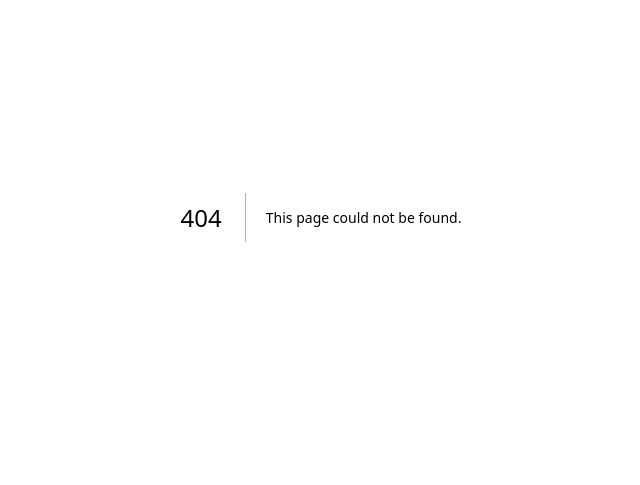
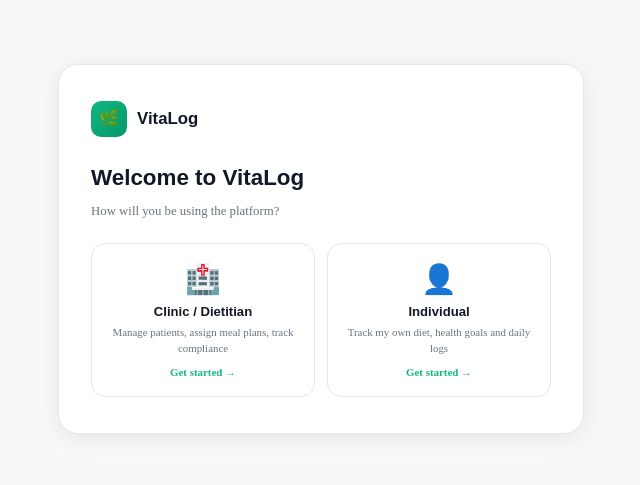
Before and after one commit to Blitora/blitora-pulse, a Next.js app: page /org/setup in a window 1280 px wide. Before the commit this address had no page. Shown: the part 183-668 px from the top of the page, without its empty margins (319-959 px from the left). Built offline with nearby package versions, Linux system fonts and the light colour scheme.

Commit message:
Create setup.js

```diff
--- /dev/null
+++ b/pages/org/setup.js
@@ -0,0 +1,182 @@
+// pages/org/setup.js  — NEW FILE
+// Shown to: logged-in users with role = 'unassigned' (no org yet)
+// Flow: Enter clinic name → creates org → adds user as org_admin → redirect to /clinic/patients
+
+import { useState, useEffect } from 'react';
+import { useRouter } from 'next/router';
+import { getSupabase } from '../../lib/supabase';
+const supabase = getSupabase();
+import { useRole, ROLES } from '../../lib/useRole';
+
+export default function OrgSetupPage() {
+  const router = useRouter();
+  const { role, loading } = useRole();
+  const [step, setStep]       = useState(1); // 1=choose type, 2=fill details
+  const [accountType, setType] = useState(''); // 'clinic' | 'individual'
+  const [orgName, setOrgName] = useState('');
+  const [submitting, setSubmitting] = useState(false);
+  const [error, setError]     = useState('');
+
+  useEffect(() => {
+    if (!loading && role && role !== ROLES.UNASSIGNED) {
+      router.replace(role === ROLES.PATIENT ? '/dashboard' : '/clinic/patients');
+    }
+  }, [role, loading, router]);
+
+  async function createOrg(e) {
+    e.preventDefault();
+    setError('');
+    setSubmitting(true);
+
+    try {
+      const { data: { user } } = await supabase.auth.getUser();
+      if (!user) throw new Error('Not logged in');
+
+      const name = accountType === 'individual'
+        ? `${user.user_metadata?.full_name || user.email}'s Account`
+        : orgName.trim();
+
+      // 1. Create organisation
+      const { data: org, error: orgErr } = await supabase
+        .from('organisations')
+        .insert({ name, plan: 'trial' })
+        .select()
+        .single();
+      if (orgErr) throw orgErr;
+
+      // 2. Add user as org_admin (or patient for individual)
+      const memberRole = accountType === 'individual' ? 'patient' : 'org_admin';
+      const { error: memErr } = await supabase
+        .from('organisation_members')
+        .insert({ org_id: org.id, user_id: user.id, role: memberRole });
+      if (memErr) throw memErr;
+
+      // 3. For individual accounts, also create patient_assignment pointing to themselves
+      if (accountType === 'individual') {
+        await supabase.from('patient_assignments').insert({
+          org_id: org.id, patient_id: user.id, dietitian_id: user.id
+        });
+        router.replace('/dashboard');
+      } else {
+        router.replace('/clinic/patients');
+      }
+    } catch (err) {
+      setError(err.message);
+      setSubmitting(false);
+    }
+  }
+
+  if (loading) return <Loading />;
+
+  return (
+    <div style={s.page}>
+      <div style={s.card}>
+        <div style={s.logoRow}>
+          <div style={s.logoIcon}>🌿</div>
+          <div style={s.logoName}>VitaLog</div>
+        </div>
+
+        {step === 1 && (
+          <>
+            <h1 style={s.h1}>Welcome to VitaLog</h1>
+            <p style={s.sub}>How will you be using the platform?</p>
+            <div style={s.typeGrid}>
+              <TypeCard
+                icon="🏥"
+                title="Clinic / Dietitian"
+                desc="Manage patients, assign meal plans, track compliance"
+                onClick={() => { setType('clinic'); setStep(2); }}
+              />
+              <TypeCard
+                icon="👤"
+                title="Individual"
+                desc="Track my own diet, health goals and daily logs"
+                onClick={() => { setType('individual'); setStep(2); }}
+              />
+            </div>
+          </>
+        )}
+
+        {step === 2 && accountType === 'clinic' && (
+          <>
+            <button style={s.back} onClick={() => setStep(1)}>← Back</button>
+            <h1 style={s.h1}>Set up your clinic</h1>
+            <p style={s.sub}>You'll be the admin. Invite dietitians and patients next.</p>
+            {error && <div style={s.err}>{error}</div>}
+            <form onSubmit={createOrg}>
+              <label style={s.lbl}>Clinic / Practice name</label>
+              <input
+                style={s.inp}
+                value={orgName}
+                onChange={e => setOrgName(e.target.value)}
+                placeholder="e.g. Dr. Sharma Nutrition Clinic"
+                required
+              />
+              <div style={s.trialNote}>✓ 14-day free trial · No credit card required</div>
+              <button style={{ ...s.btn, opacity: submitting ? 0.7 : 1 }} type="submit" disabled={submitting}>
+                {submitting ? 'Creating…' : 'Create Clinic Account →'}
+              </button>
+            </form>
+          </>
+        )}
+
+        {step === 2 && accountType === 'individual' && (
+          <>
+            <button style={s.back} onClick={() => setStep(1)}>← Back</button>
+            <h1 style={s.h1}>Set up your account</h1>
+            <p style={s.sub}>We'll create your personal health tracking space.</p>
+            {error && <div style={s.err}>{error}</div>}
+            <form onSubmit={createOrg}>
+              <div style={s.trialNote}>✓ Free tier with AI suggestions included</div>
+              <button style={{ ...s.btn, opacity: submitting ? 0.7 : 1 }} type="submit" disabled={submitting}>
+                {submitting ? 'Setting up…' : 'Start Tracking →'}
+              </button>
+            </form>
+          </>
+        )}
+      </div>
+    </div>
+  );
+}
+
+function TypeCard({ icon, title, desc, onClick }) {
+  return (
+    <div style={s.typeCard} onClick={onClick}>
+      <div style={s.typeIcon}>{icon}</div>
+      <div style={s.typeTitle}>{title}</div>
+      <div style={s.typeDesc}>{desc}</div>
+      <div style={s.typeArrow}>Get started →</div>
+    </div>
+  );
+}
+
+function Loading() {
+  return (
+    <div style={{ minHeight:'100vh', display:'flex', alignItems:'center', justifyContent:'center', background:'#F7F8FA' }}>
+      <div style={{ width:32, height:32, border:'3px solid #10B981', borderTopColor:'transparent', borderRadius:'50%', animation:'spin 0.8s linear infinite' }}></div>
+      <style>{`@keyframes spin{to{transform:rotate(360deg)}}`}</style>
+    </div>
+  );
+}
+
+const s = {
+  page:      { minHeight:'100vh', background:'#F7F8FA', display:'flex', alignItems:'center', justifyContent:'center', padding:24 },
+  card:      { background:'#fff', borderRadius:20, padding:'36px 32px', width:'100%', maxWidth:460, boxShadow:'0 4px 24px rgba(0,0,0,0.08)', border:'1px solid #E5E7EB' },
+  logoRow:   { display:'flex', alignItems:'center', gap:10, marginBottom:28 },
+  logoIcon:  { width:36, height:36, background:'linear-gradient(135deg,#10B981,#059669)', borderRadius:10, display:'flex', alignItems:'center', justifyContent:'center', fontSize:17 },
+  logoName:  { fontFamily:'Sora,sans-serif', fontSize:'1.05rem', fontWeight:800, color:'#111827' },
+  h1:        { fontFamily:'Sora,sans-serif', fontSize:'1.4rem', fontWeight:800, color:'#111827', marginBottom:6 },
+  sub:       { fontSize:'0.8rem', color:'#6B7280', marginBottom:24 },
+  typeGrid:  { display:'grid', gridTemplateColumns:'1fr 1fr', gap:12 },
+  typeCard:  { border:'1.5px solid #E5E7EB', borderRadius:14, padding:'18px 14px', cursor:'pointer', transition:'all 0.15s', textAlign:'center' },
+  typeIcon:  { fontSize:'1.8rem', marginBottom:8 },
+  typeTitle: { fontFamily:'Sora,sans-serif', fontSize:'0.82rem', fontWeight:700, color:'#111827', marginBottom:5 },
+  typeDesc:  { fontSize:'0.68rem', color:'#6B7280', lineHeight:1.5, marginBottom:10 },
+  typeArrow: { fontSize:'0.68rem', fontWeight:700, color:'#10B981' },
+  back:      { background:'none', border:'none', color:'#6B7280', cursor:'pointer', fontSize:'0.76rem', padding:'0 0 16px', fontFamily:'Inter,sans-serif' },
+  lbl:       { display:'block', fontSize:'0.72rem', fontWeight:600, color:'#374151', marginBottom:5 },
+  inp:       { width:'100%', padding:'10px 13px', border:'1.5px solid #E5E7EB', borderRadius:10, fontSize:'0.85rem', fontFamily:'Inter,sans-serif', outline:'none', marginBottom:12, boxSizing:'border-box', color:'#111827' },
+  trialNote: { fontSize:'0.72rem', color:'#065F46', background:'#F0FDF4', border:'1px solid #A7F3D0', borderRadius:8, padding:'8px 12px', marginBottom:16 },
+  btn:       { width:'100%', padding:12, background:'linear-gradient(135deg,#10B981,#059669)', color:'#fff', borderRadius:12, fontWeight:700, fontSize:'0.86rem', border:'none', cursor:'pointer', fontFamily:'Inter,sans-serif' },
+  err:       { background:'#FEF2F2', border:'1px solid #FECACA', color:'#DC2626', borderRadius:10, padding:'10px 14px', fontSize:'0.76rem', marginBottom:14 },
+};
```
